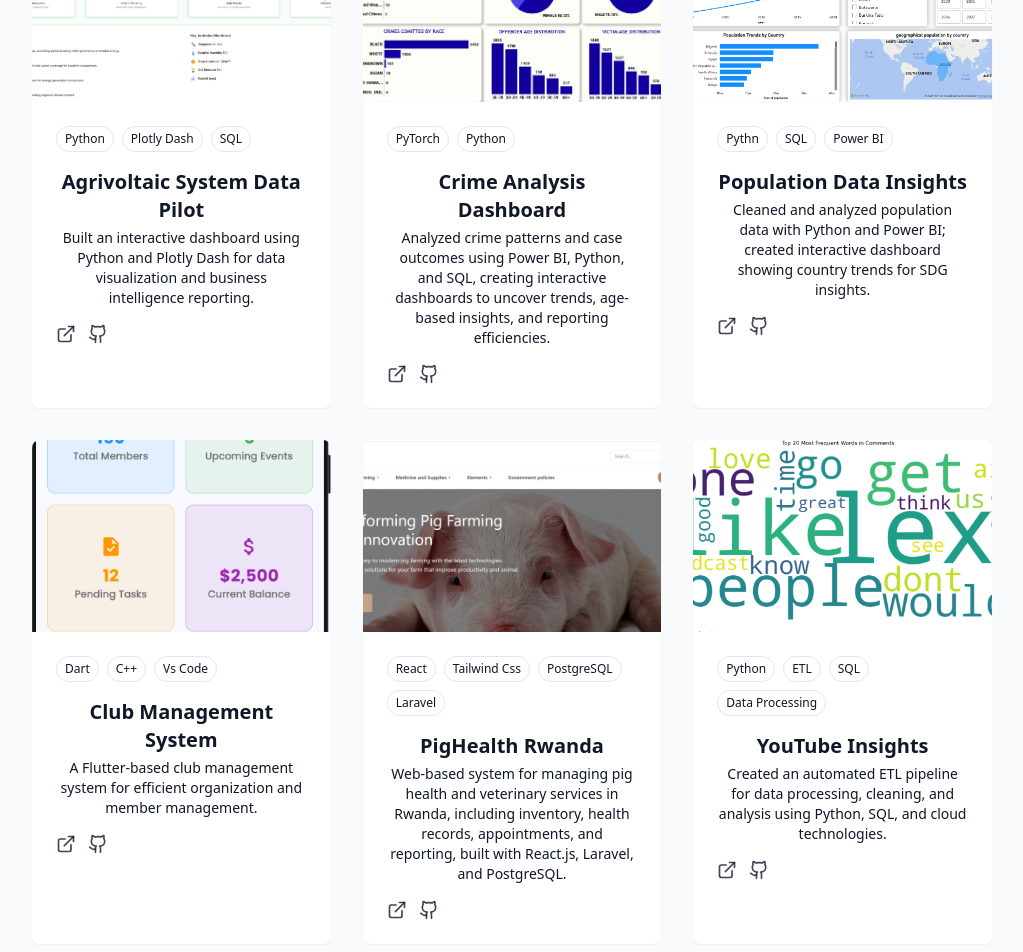
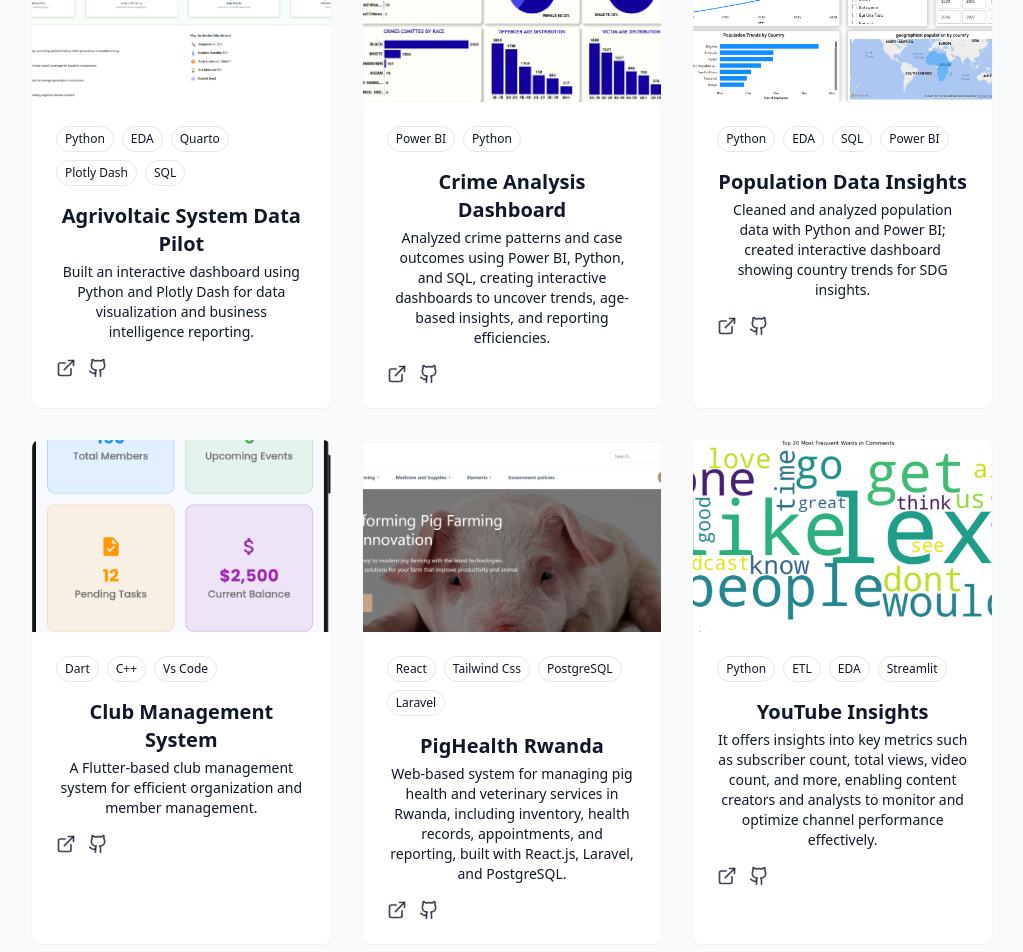
Before and after one commit to NadiaHirwa/HirwaNadiaPortfolio, a React (Vite) app: page / in a window 1280 px wide. Shown: the part 6020-6972 px from the top of the page, without its empty margins (128-1151 px from the left). Built offline with nearby package versions, Linux system fonts and the light colour scheme.

Commit message:
added Youtube insights project

```diff
--- a/src/components/ProjectsSection.jsx
+++ b/src/components/ProjectsSection.jsx
@@ -6,7 +6,7 @@ const projects = [
     title: "Agrivoltaic System Data Pilot",
     description: "Built an interactive dashboard using Python and Plotly Dash for data visualization and business intelligence reporting.",
     image: "/projects/project1.png",
-    tags: ["Python", "Plotly Dash", "SQL"],
+    tags: ["Python", "EDA", "Quarto", "Plotly Dash", "SQL"],
     demoUrl: "https://data-pilot-agrivoltaic-system-1.onrender.com/",
     githubUrl: "https://github.com/NadiaHirwa/Agrivoltaic.git",
   },
@@ -15,7 +15,7 @@ const projects = [
     title: "Crime Analysis Dashboard",
     description: "Analyzed crime patterns and case outcomes using Power BI, Python, and SQL, creating interactive dashboards to uncover trends, age-based insights, and reporting efficiencies.",
     image: "/projects/project2.png",
-    tags: ["PyTorch", "Python"],
+    tags: ["Power BI", "Python"],
     demoUrl: "https://app.powerbi.com/view?r=eyJrIjoiM2JlNmU3MGQtNTk2My00OWY2LTk2OWQtM2RiNzQ2NThjZjJjIiwidCI6ImMxYTMwMDM3LWM0NTYtNDJhMy1hNjQzLWZhYTI4MzFiYjI5NCJ9",
     githubUrl: "https://github.com/NadiaHirwa/Crime-Analysis.git",
   },
@@ -24,7 +24,7 @@ const projects = [
     title: "Population Data Insights",
     description: "Cleaned and analyzed population data with Python and Power BI; created interactive dashboard showing country trends for SDG insights.",
     image: "/projects/project3.png",
-    tags: ["Pythn", "SQL", "Power BI"],
+    tags: ["Python", "EDA", "SQL", "Power BI"],
     demoUrl: "#",
     githubUrl: "https://github.com/NadiaHirwa/Population-Data-World-Bank-API-.git",
   },
@@ -49,11 +49,11 @@ const projects = [
   {
     id: 6,
     title: "YouTube Insights",
-    description: "Created an automated ETL pipeline for data processing, cleaning, and analysis using Python, SQL, and cloud technologies.",
+    description: " It offers insights into key metrics such as subscriber count, total views, video count, and more, enabling content creators and analysts to monitor and optimize channel performance effectively.",
     image: "/projects/project6.png",
-    tags: ["Python", "ETL", "SQL", "Data Processing"],
+    tags: ["Python", "ETL", "EDA", "Streamlit"],
     demoUrl: "#",
-    githubUrl: "#",
+    githubUrl: "https://github.com/NadiaHirwa/YouTube-Channel-Insights.git",
   },
 ];
 
```
